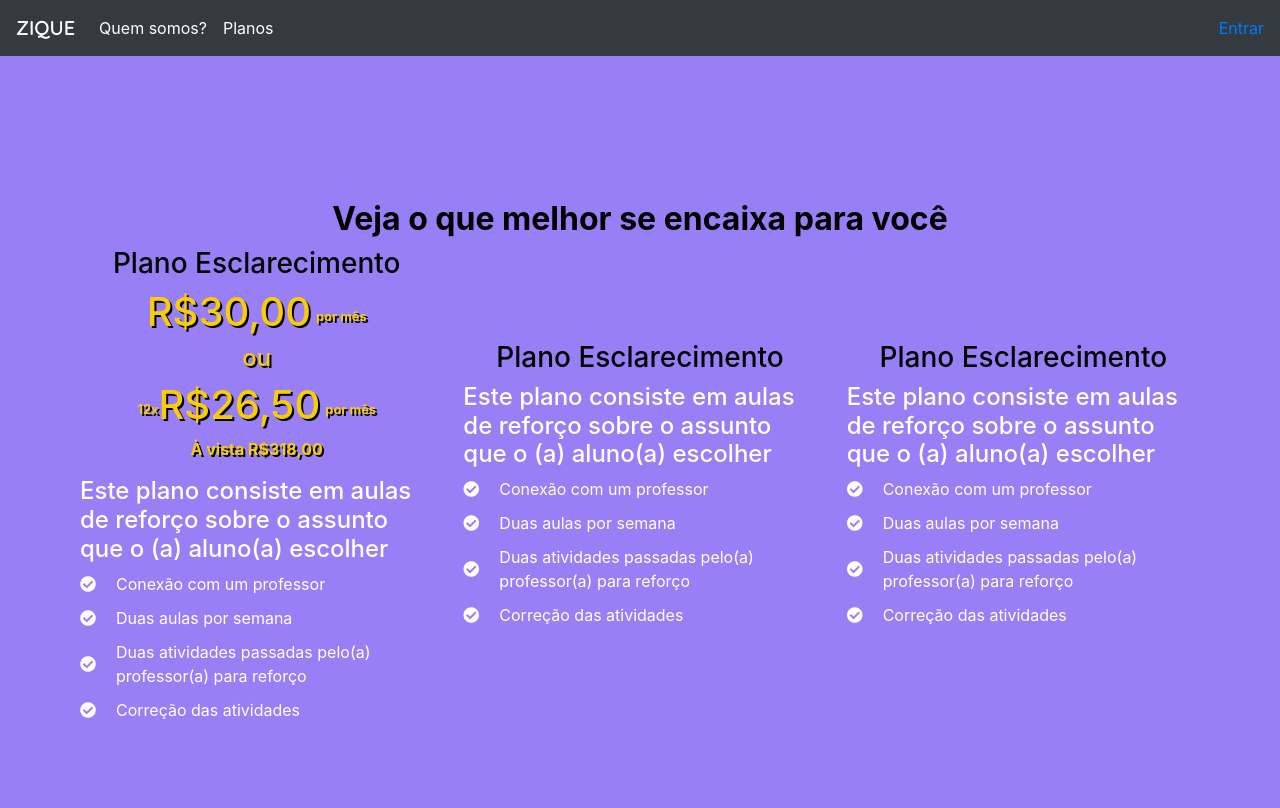
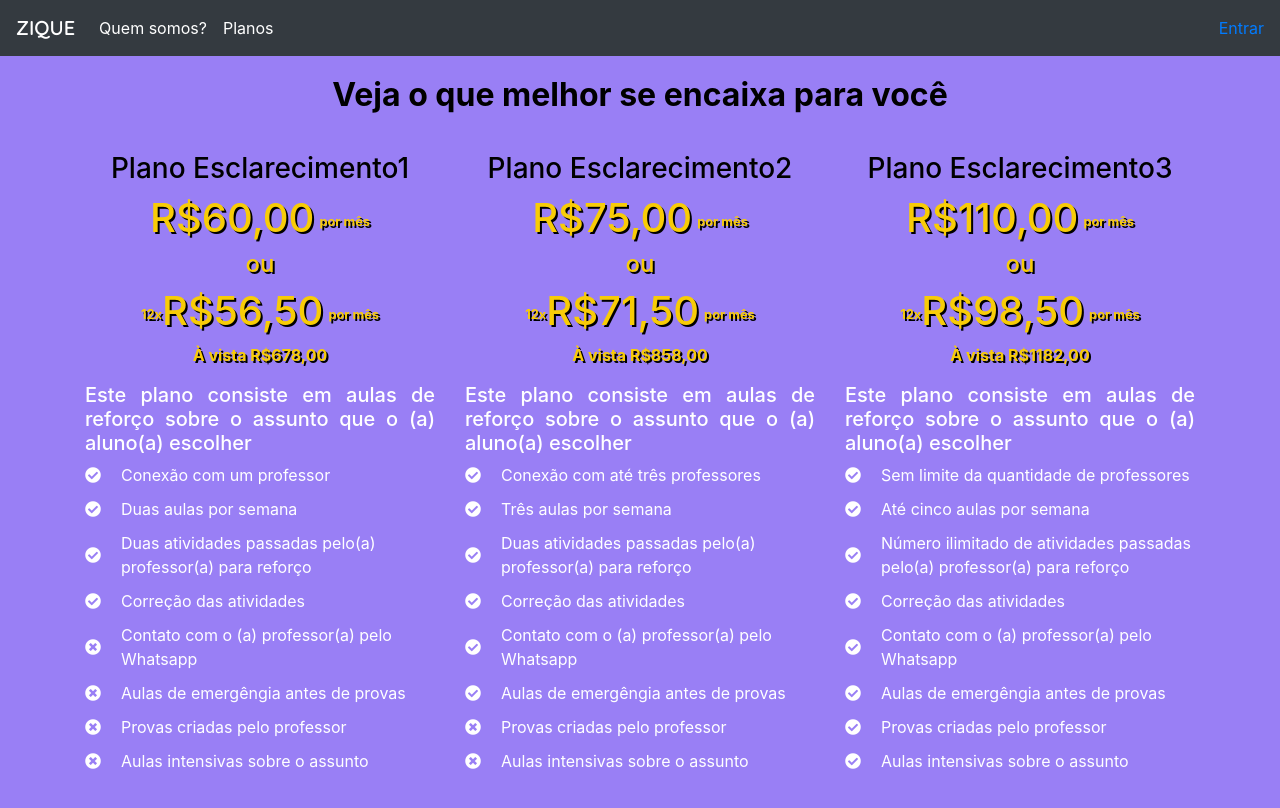
Before and after one commit to NayFreire/zique, a plain HTML site: page pages/propositions.html in a window 1280 px wide. Drawn offline with nearby package versions, Linux system fonts and the light colour scheme.

Commit message:
Remoção dos backgrounds das colunas e correção de cala plano

```diff
--- a/pages/propositions.html
+++ b/pages/propositions.html
@@ -38,89 +38,163 @@
       </div>
     </div>
   </nav>
-  <div class="h-100 d-flex align-items-center justify-content-center">
+  <div class="h-100 d-flex justify-content-center">
     <!-- <div class="outterContainer d-flex align-items-center justify-content-center"> -->
-        <div class="container-fluid">
+        <div class="container">
             <h2 class="title" style="text-align: center;">Veja o que melhor se encaixa para você</h2>
-            <div class="row divInContainer borderInContainer text-white">
-                <div class="col-md-4">
-                    <h3 class="titleProposal">Plano Esclarecimento</h3>
+            <div class="row text-white">
+                <div class="col-lg-4 divProposals col-auto">
+                    <h3 class="titleProposal">Plano Esclarecimento1</h3>
                     <div class="prices">
                         <div class="d-flex align-items-center justify-content-center">
-                            <h1>R$30,00</h1>
+                            <h1>R$60,00</h1>
                             <small style="margin-left: 5px; font-weight: bold;">por mês</small>
                         </div>
                         <h4 style="text-align: center;">ou</h4>
                         <div class="d-flex align-items-center justify-content-center">
                             <small style="font-weight: bold;">12x</small>
-                            <h1>R$26,50</h1>
+                            <h1>R$56,50</h1>
                             <small style="margin-left: 5px; font-weight: bold;">por mês</small>
                         </div>
-                        <p style="text-align: center; font-weight: bold;">À vista R$318,00</p>
+                        <p style="text-align: center; font-weight: bold;">À vista R$678,00</p>
                     </div>
-                    <h4>Este plano consiste em aulas de reforço sobre o assunto que o (a) aluno(a) escolher</h4>
+                    <h5 style="text-align: justify;">Este plano consiste em aulas de reforço sobre o assunto que o (a) aluno(a) escolher</h5>
                     <div class="attributes">
                         <div class="iconAttribute d-flex align-items-center">
-                            <i class="fas fa-check-circle"></i>
+                            <i class="fas fa-check-circle green-text" aria-hidden="true"></i>
                             <p class="attributeDescription">Conexão com um professor</p>
                         </div>
                         <div class="iconAttribute d-flex align-items-center">
-                            <i class="fas fa-check-circle"></i>
+                            <i class="fas fa-check-circle" aria-hidden="true"></i>
                             <p class="attributeDescription">Duas aulas por semana</p>
                         </div>
                         <div class="iconAttribute d-flex align-items-center">
-                            <i class="fas fa-check-circle"></i>
+                            <i class="fas fa-check-circle" aria-hidden="true"></i>
                             <p class="attributeDescription">Duas atividades passadas pelo(a) professor(a) para reforço</p>
                         </div>
                         <div class="iconAttribute d-flex align-items-center">
-                            <i class="fas fa-check-circle"></i>
+                            <i class="fas fa-check-circle" aria-hidden="true"></i>
                             <p class="attributeDescription">Correção das atividades</p>
+                        </div>
+                        <div class="iconAttribute d-flex align-items-center">
+                            <i class="fas fa-times-circle" aria-hidden="true"></i>
+                            <p class="attributeDescription">Contato com o (a) professor(a) pelo Whatsapp</p>
+                        </div>
+                        <div class="iconAttribute d-flex align-items-center">
+                            <i class="fas fa-times-circle" aria-hidden="true"></i>
+                            <p class="attributeDescription">Aulas de emergêngia antes de provas</p>
+                        </div>
+                        <div class="iconAttribute d-flex align-items-center">
+                            <i class="fas fa-times-circle" aria-hidden="true"></i>
+                            <p class="attributeDescription">Provas criadas pelo professor</p>
+                        </div>
+                        <div class="iconAttribute d-flex align-items-center">
+                            <i class="fas fa-times-circle" aria-hidden="true"></i>
+                            <p class="attributeDescription">Aulas intensivas sobre o assunto</p>
                         </div>
                     </div>
                 </div>
 
-                <div class="col-md-4">
-                    <h3 class="titleProposal">Plano Esclarecimento</h3>
-                    <h4>Este plano consiste em aulas de reforço sobre o assunto que o (a) aluno(a) escolher</h4>
+                <div class="col-lg-4 divProposals col-auto">
+                    <h3 class="titleProposal">Plano Esclarecimento2</h3>
+                    <div class="prices">
+                        <div class="d-flex align-items-center justify-content-center">
+                            <h1>R$75,00</h1>
+                            <small style="margin-left: 5px; font-weight: bold;">por mês</small>
+                        </div>
+                        <h4 style="text-align: center;">ou</h4>
+                        <div class="d-flex align-items-center justify-content-center">
+                            <small style="font-weight: bold;">12x</small>
+                            <h1>R$71,50</h1>
+                            <small style="margin-left: 5px; font-weight: bold;">por mês</small>
+                        </div>
+                        <p style="text-align: center; font-weight: bold;">À vista R$858,00</p>
+                    </div>
+                    <h5 style="text-align: justify;">Este plano consiste em aulas de reforço sobre o assunto que o (a) aluno(a) escolher</h5>
                     <div class="attributes">
                         <div class="iconAttribute d-flex align-items-center">
-                            <i class="fas fa-check-circle"></i>
-                            <p class="attributeDescription">Conexão com um professor</p>
+                            <i class="fas fa-check-circle green-text" aria-hidden="true"></i>
+                            <p class="attributeDescription">Conexão com até três professores</p>
                         </div>
                         <div class="iconAttribute d-flex align-items-center">
-                            <i class="fas fa-check-circle"></i>
-                            <p class="attributeDescription">Duas aulas por semana</p>
+                            <i class="fas fa-check-circle" aria-hidden="true"></i>
+                            <p class="attributeDescription">Três aulas por semana</p>
                         </div>
                         <div class="iconAttribute d-flex align-items-center">
-                            <i class="fas fa-check-circle"></i>
+                            <i class="fas fa-check-circle" aria-hidden="true"></i>
                             <p class="attributeDescription">Duas atividades passadas pelo(a) professor(a) para reforço</p>
                         </div>
                         <div class="iconAttribute d-flex align-items-center">
-                            <i class="fas fa-check-circle"></i>
+                            <i class="fas fa-check-circle" aria-hidden="true"></i>
                             <p class="attributeDescription">Correção das atividades</p>
+                        </div>
+                        <div class="iconAttribute d-flex align-items-center">
+                            <i class="fas fa-check-circle" aria-hidden="true"></i>
+                            <p class="attributeDescription">Contato com o (a) professor(a) pelo Whatsapp</p>
+                        </div>
+                        <div class="iconAttribute d-flex align-items-center">
+                            <i class="fas fa-check-circle" aria-hidden="true"></i>
+                            <p class="attributeDescription">Aulas de emergêngia antes de provas</p>
+                        </div>
+                        <div class="iconAttribute d-flex align-items-center">
+                            <i class="fas fa-times-circle" aria-hidden="true"></i>
+                            <p class="attributeDescription">Provas criadas pelo professor</p>
+                        </div>
+                        <div class="iconAttribute d-flex align-items-center">
+                            <i class="fas fa-times-circle" aria-hidden="true"></i>
+                            <p class="attributeDescription">Aulas intensivas sobre o assunto</p>
                         </div>
                     </div>
                 </div>
 
-                <div class="col-md-4">
-                    <h3 class="titleProposal">Plano Esclarecimento</h3>
-                    <h4>Este plano consiste em aulas de reforço sobre o assunto que o (a) aluno(a) escolher</h4>
+                <div class="col-lg-4 divProposals col-auto">
+                    <h3 class="titleProposal">Plano Esclarecimento3</h3>
+                    <div class="prices">
+                        <div class="d-flex align-items-center justify-content-center">
+                            <h1>R$110,00</h1>
+                            <small style="margin-left: 5px; font-weight: bold;">por mês</small>
+                        </div>
+                        <h4 style="text-align: center;">ou</h4>
+                        <div class="d-flex align-items-center justify-content-center">
+                            <small style="font-weight: bold;">12x</small>
+                            <h1>R$98,50</h1>
+                            <small style="margin-left: 5px; font-weight: bold;">por mês</small>
+                        </div>
+                        <p style="text-align: center; font-weight: bold;">À vista R$1182,00</p>
+                    </div>
+                    <h5 style="text-align: justify;">Este plano consiste em aulas de reforço sobre o assunto que o (a) aluno(a) escolher</h5>
                     <div class="attributes">
                         <div class="iconAttribute d-flex align-items-center">
-                            <i class="fas fa-check-circle"></i>
-                            <p class="attributeDescription">Conexão com um professor</p>
+                            <i class="fas fa-check-circle green-text" aria-hidden="true"></i>
+                            <p class="attributeDescription">Sem limite da quantidade de professores</p>
                         </div>
                         <div class="iconAttribute d-flex align-items-center">
-                            <i class="fas fa-check-circle"></i>
-                            <p class="attributeDescription">Duas aulas por semana</p>
+                            <i class="fas fa-check-circle" aria-hidden="true"></i>
+                            <p class="attributeDescription">Até cinco aulas por semana</p>
                         </div>
                         <div class="iconAttribute d-flex align-items-center">
-                            <i class="fas fa-check-circle"></i>
-                            <p class="attributeDescription">Duas atividades passadas pelo(a) professor(a) para reforço</p>
+                            <i class="fas fa-check-circle" aria-hidden="true"></i>
+                            <p class="attributeDescription">Número ilimitado de atividades passadas pelo(a) professor(a) para reforço</p>
                         </div>
                         <div class="iconAttribute d-flex align-items-center">
-                            <i class="fas fa-check-circle"></i>
+                            <i class="fas fa-check-circle" aria-hidden="true"></i>
                             <p class="attributeDescription">Correção das atividades</p>
+                        </div>
+                        <div class="iconAttribute d-flex align-items-center">
+                            <i class="fas fa-check-circle" aria-hidden="true"></i>
+                            <p class="attributeDescription">Contato com o (a) professor(a) pelo Whatsapp</p>
+                        </div>
+                        <div class="iconAttribute d-flex align-items-center">
+                            <i class="fas fa-check-circle" aria-hidden="true"></i>
+                            <p class="attributeDescription">Aulas de emergêngia antes de provas</p>
+                        </div>
+                        <div class="iconAttribute d-flex align-items-center">
+                            <i class="fas fa-check-circle" aria-hidden="true"></i>
+                            <p class="attributeDescription">Provas criadas pelo professor</p>
+                        </div>
+                        <div class="iconAttribute d-flex align-items-center">
+                            <i class="fas fa-check-circle" aria-hidden="true"></i>
+                            <p class="attributeDescription">Aulas intensivas sobre o assunto</p>
                         </div>
                     </div>
                 </div>
--- a/styles/propositionsStyle.css
+++ b/styles/propositionsStyle.css
@@ -7,6 +7,12 @@ body{
 .title{
     color: #000000 !important;
     text-shadow: none;
+}
+
+.divProposals{
+    padding: 30px;
+    /* margin: 5px; */
+    border-radius: 10px;
 }
 
 .titleProposal{
```
